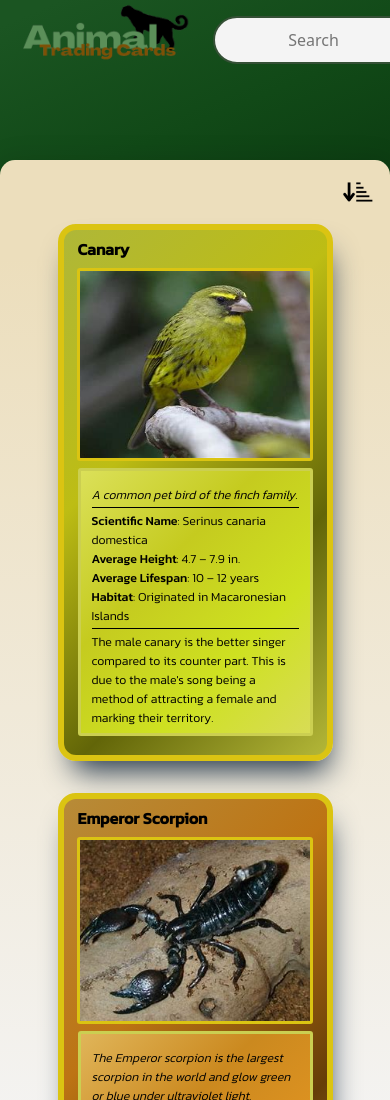
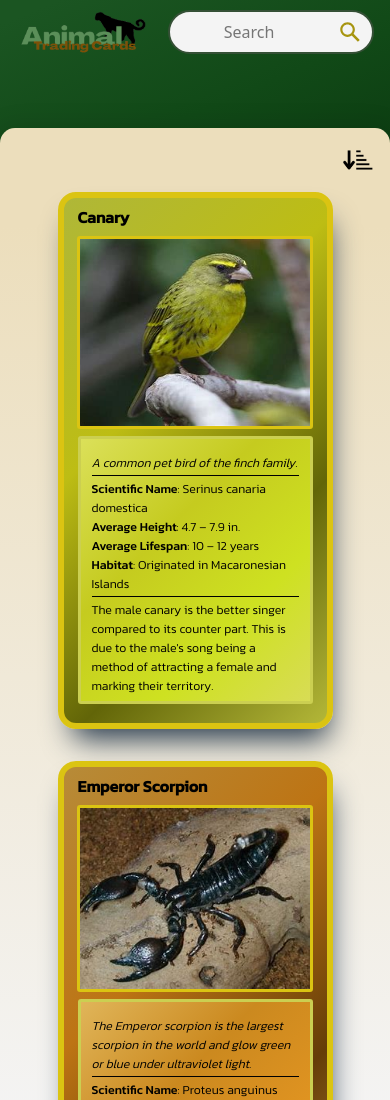
Before and after one commit to BrysonBracken/animalTradingCards, a website built with Parcel: page tradingCard/card.html in a window 390 px wide. Shown: the top 1100 px of the page. Built offline with nearby package versions, Linux system fonts and the light colour scheme.

Commit message:
feat: Improve navbar responsiveness

```diff
--- a/tradingCard/src/css/styles.css
+++ b/tradingCard/src/css/styles.css
@@ -1,6 +1,6 @@
 /* Navbar */
 .precontent {
-  height: 30em;
+  height: 28em;
   background: rgb(27, 85, 34);
   background: linear-gradient(157deg, rgba(27, 85, 34, 1) 4%, rgba(17, 73, 23, 1) 32%, rgba(4, 41, 8, 1) 85%);
   margin: 0;
@@ -20,9 +20,11 @@
 }
 
 .nav-1 {
+  display: flex;
   flex-grow: 1;
   margin: 0;
   padding: 0;
+  align-items: center;
 }
 
 .nav-2 {
@@ -31,6 +33,8 @@
   flex-grow: 1;
   margin: 0;
   padding: 0;
+  min-width: 0;
+  align-items: center;
   /* align-items: center; */
   /* align-content: center; */
 }
@@ -54,7 +58,7 @@
   background-color: #f4f4f4;
   border-radius: 1.5em;
   width: 15em;
-  height: 44px;
+  height: 2.8rem;
   display: flex;
   flex-direction: row;
   align-items: center;
@@ -452,6 +456,15 @@ hr {
     padding: 0;
     gap: 0.5rem;
   }
+
+  .logo {
+    height: 3rem;
+  }
+
+  #search-form {
+    height: 2.5rem;
+  }
+
 }
 
 @media screen and (max-width: 375px) {
@@ -462,4 +475,12 @@ hr {
   .pagination {
     zoom: 0.75;
   }
+
+  .precontent {
+    zoom: 0.9;
+  }
+
+  .options {
+    zoom: 0.75;
+  }
 }
```
